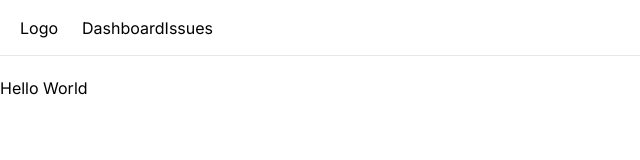
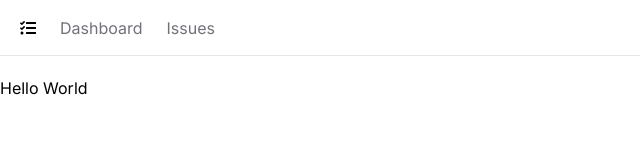
Before and after one commit to sonah5009/issue-management-app, a Next.js app: page / in a window 1280 px wide. Shown: the top 160 px of the page, without its empty margins (0-640 px from the left). Built offline with nearby package versions, Linux system fonts and the light colour scheme.

Commit message:
2. 네비게이션 바 생성

```diff
--- a/app/NavBar.tsx
+++ b/app/NavBar.tsx
@@ -1,17 +1,32 @@
 import Link from "next/link";
 import React from "react";
+import { FaTasks } from "react-icons/fa";
 
 const NavBar = () => {
+  const links = [
+    {
+      label: "Dashboard",
+      href: "/",
+    },
+    {
+      label: "Issues",
+      href: "/issues",
+    },
+  ];
   return (
     <nav className="flex space-x-6 border-b mb-5 px-5 items-center h-14">
-      <Link href="/">Logo</Link>
-      <ul className="flex">
-        <li>
-          <Link href="/">Dashboard</Link>
-        </li>
-        <li>
-          <Link href="/issues">Issues</Link>
-        </li>
+      <Link href="/">
+        <FaTasks />
+      </Link>
+      <ul className="flex space-x-6">
+        {links.map((link) => (
+          <Link
+            className="text-zinc-500 hover:text-zinc-800 transition-colors"
+            key={link.href}
+            href={link.href}>
+            {link.label}
+          </Link>
+        ))}
       </ul>
     </nav>
   );
```
